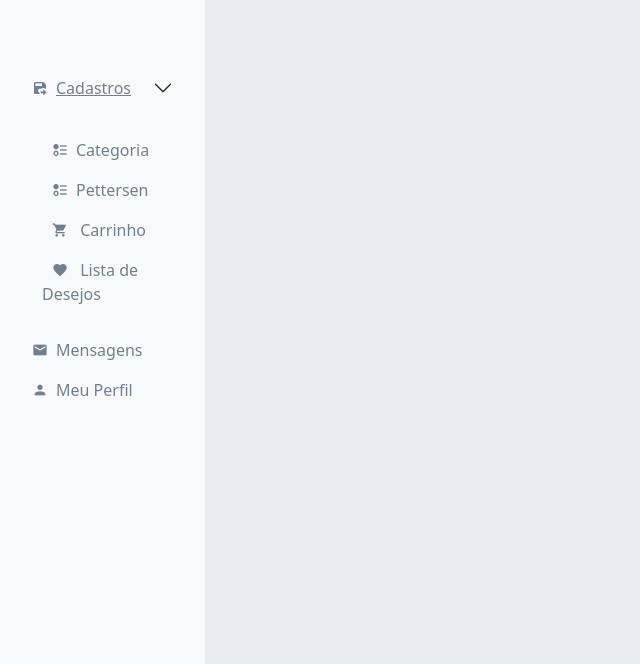
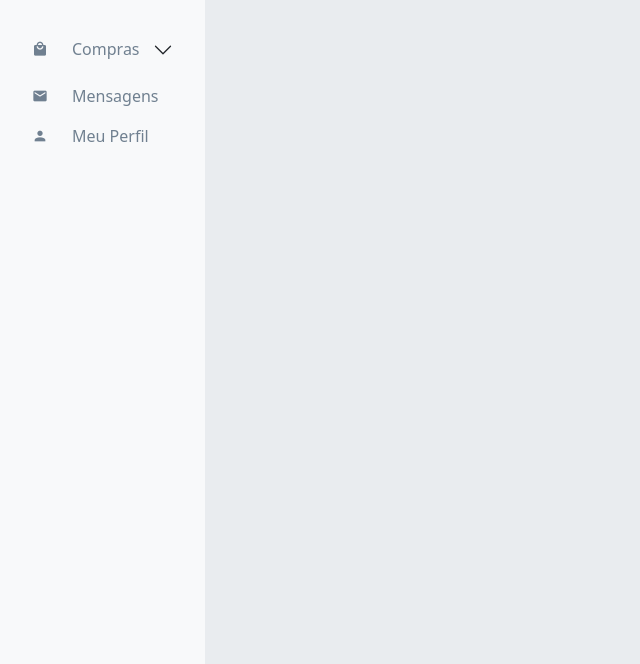
Before and after one commit to ErickBGoecking/Ecommerce-Cratos, a PHP site: page /adm/adm.php in a window 1280 px wide. Shown: the part 152-816 px from the top of the page, without its empty margins (0-640 px from the left). Run offline with PHP 8.4, Linux system fonts and the light colour scheme; the visitor is signed in with stand-in values (Sample User, id 1); some libraries are stand-ins or nearby versions.

Commit message:
menuLateral

```diff
--- a/adm/menuLateral.php
+++ b/adm/menuLateral.php
@@ -1,3 +1,16 @@
+<?php
+if (isset($_GET['pagina']) && !empty($_GET['pagina'])) {
+    $pagina = $_GET['pagina'];
+} else {
+    $pagina = '';
+}
+?>
+<style>
+    .ativo {
+        background-color: red !important;
+        color: red;
+    }
+</style>
 <div class="barra_lateral col-md-2" id="menuLateral">
     <nav class="navbar navbar-expand-lg bg-body-tertiary">
         <div class="container-fluid align-items-start">
@@ -7,44 +20,73 @@
                 <span class="navbar-toggler-icon"></span>
             </button>
             <div class="collapse navbar-collapse m-0 mt-3 " id="navbarTogglerDemo02">
+
+
                 <nav class="nav flex-column container-fluid justify-content-start p-0">
-                    <div class="accordion accordion-flush container-fluid  p-0" id="menuAdm">
+
+                    <div class="accordion accordion-flush container-fluid  p-0" id="accordionFlushExample">
                         <div class="accordion-item">
-                            <div class="item-menu">
+                            <div class=" item-menu">
                                 <h2 class="accordion-header">
-                                    <a href="#">
-                                    <div class="accordion-button collapsed bg-body-tertiary ps-0" data-bs-toggle="collapse" data-bs-target="#flush-collapseOne" aria-expanded="false" aria-controls="flush-collapseOne">
-                                        <span class="mdi mdi-content-save-move"></span><span class="ps-2"></span>Cadastros
+                                    <div class="accordion-button collapsed bg-body-tertiary ps-0"
+                                         data-bs-toggle="collapse" data-bs-target="#flush-collapseOne"
+                                         aria-expanded="false" aria-controls="flush-collapseOne">
+                                        <span class="mdi mdi-shopping"></span><span class="ps-4"></span>Compras
                                     </div>
-                                    </a>
                                 </h2>
                             </div>
-                            <div id="flush-collapseOne" class="accordion-collapse collapse show" data-bs-parent="#menuAdm">
+                            <div id="flush-collapseOne" class="accordion-collapse collapse
+                                <?php
+                            if ($pagina == 'historico' or $pagina == 'carrinho' or $pagina == 'lista-desejos') {
+                                echo 'show';
+                            }
+                            ?>"
+                                 data-bs-parent="#accordionFlushExample">
                                 <div class="accordion-body">
-                                    <div class="item-menu"><a class="nav-link" aria-current="page" href="?pagina=categoria"><span class="mdi mdi-order-bool-descending"></span><span class="ps-2"></span>Categoria</span></a></div>
-                                    <div class="item-menu"><a class="nav-link" aria-current="page" href="?pagina=historico"><span class="mdi mdi-order-bool-descending"></span><span class="ps-2"></span>Pettersen</span></a></div>
-                                    <div class="item-menu"><a class="nav-link" aria-current="page" href="?pagina=carrinho"><span class="mdi mdi-cart"></span><span class="ps-2"></span> Carrinho</span></a></div>
-                                    <div class="item-menu"><a class="nav-link " aria-current="page" href="?pagina=lista-desejos"><span class="mdi mdi-heart"></span><span class="ps-2"></span> Lista de Desejos</a></div>
+
+                                    <div class=" item-menu"><a class="nav-link <?php if ($pagina == 'historico') {
+                                            echo 'ativo';
+                                        } ?>" aria-current="page"
+                                                               href="?pagina=historico"><span
+                                                    class="mdi mdi-order-bool-descending"></span><span
+                                                    class="ps-2"></span>Histórico</span></a></div>
+                                    <div class=" item-menu"><a class="nav-link <?php if ($pagina == 'carrinho') {
+                                            echo 'ativo';
+                                        } ?>" aria-current="page"
+                                                               href="?pagina=carrinho">
+                                            <span class="mdi mdi-cart"></span><span class="ps-2"></span>
+                                            Carrinho</span></a></div>
+                                    <div class=" item-menu "><a class="nav-link  <?php if ($pagina == 'lista-desejos') {
+                                            echo 'ativo';
+                                        } ?>" aria-current="page"
+                                                                href="?pagina=lista-desejos"><span
+                                                    class="mdi mdi-heart"></span><span
+                                                    class="ps-2"></span> Lista de Desejos</a></div>
+
                                 </div>
                             </div>
                         </div>
                     </div>
+
+
                     <!-- <a class="nav-link" href="#">Link</a> -->
                     <div class="item-menu">
                         <a class="nav-link" href="#"><span class="mdi mdi-email item-menu-sub"></span><span
-                                class="ps-2 item-menu-sub">Mensagens</a>
+                                    class="ps-4 item-menu-sub">Mensagens</a>
                     </div>
                     <div class="item-menu">
-                        <a class="nav-link" href="#"><span class="mdi mdi-account"></span><span class="ps-2 ">Meu
+                        <a class="nav-link" href="?pagina=perfil"><span class="mdi mdi-account"></span><span
+                                    class="ps-4 ">Meu
                                 Perfil</a>
                     </div>
                 </nav>
 
             </div>
+            <!-- <div class="vh-100 d-none d-md-block"></div> -->
         </div>
+
     </nav>
 </div>
-
 
 <script>
     function mudar() {
@@ -54,9 +96,9 @@ function mudar() {
         if (window.scrollY > 260 && resolucao < 720) {
             menu.style.cssText = "position: fixed; top: 0; width: 100%; z-index: 1;";
         } else if (resolucao < 720) {
-        menu.style.cssText = "position: relative; top: 0; width: 100%; z-index: 0;";
+            menu.style.cssText = "position: relative; width: 100%;";
         } else {
-        menu.style.cssText = "position: relative; top: 0; width: 16%; z-index: 0;";
+            menu.style.cssText = "position: relative; width: 16%;";
         }
     }
 
```
Lines whose indentation alone changed are shown as unchanged.
